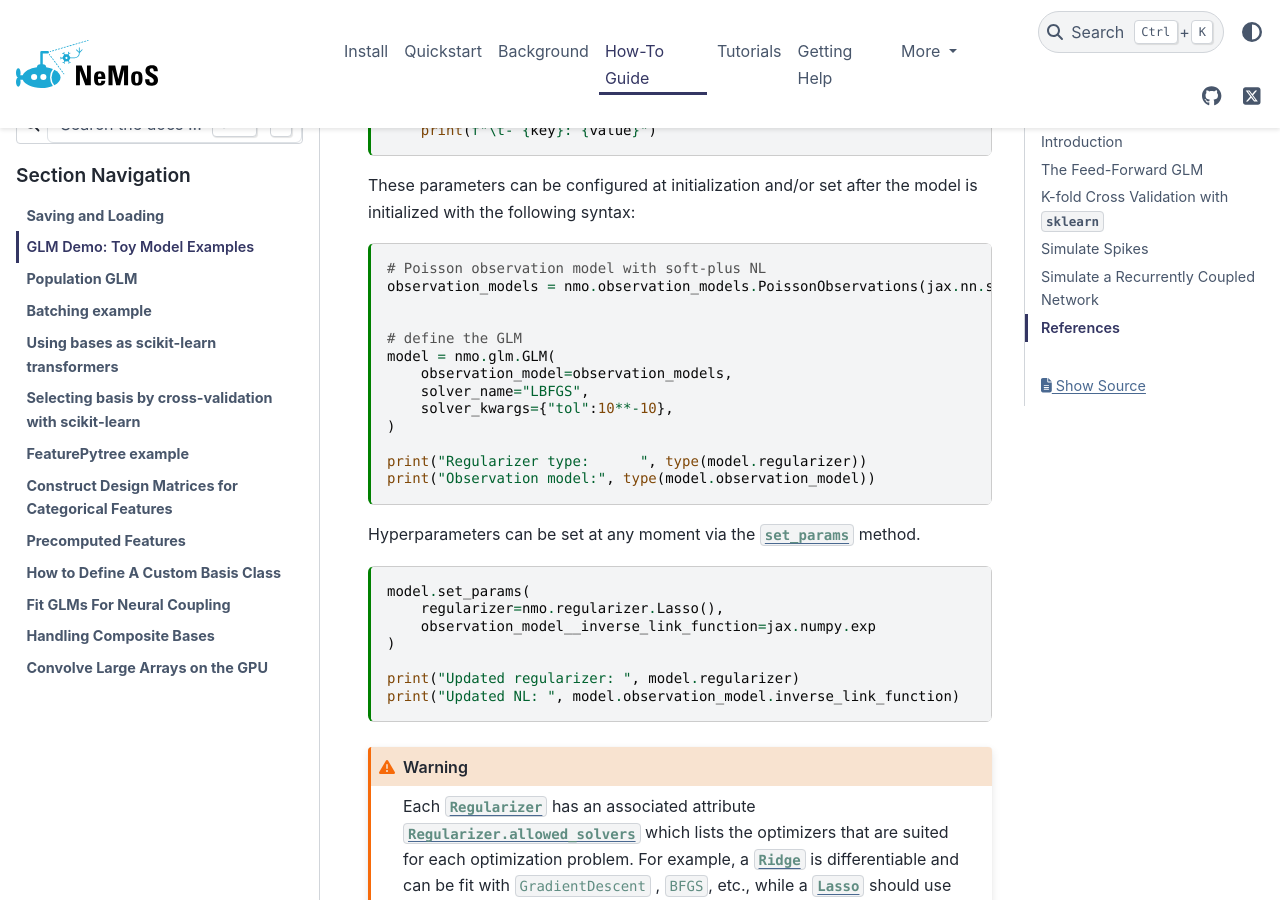
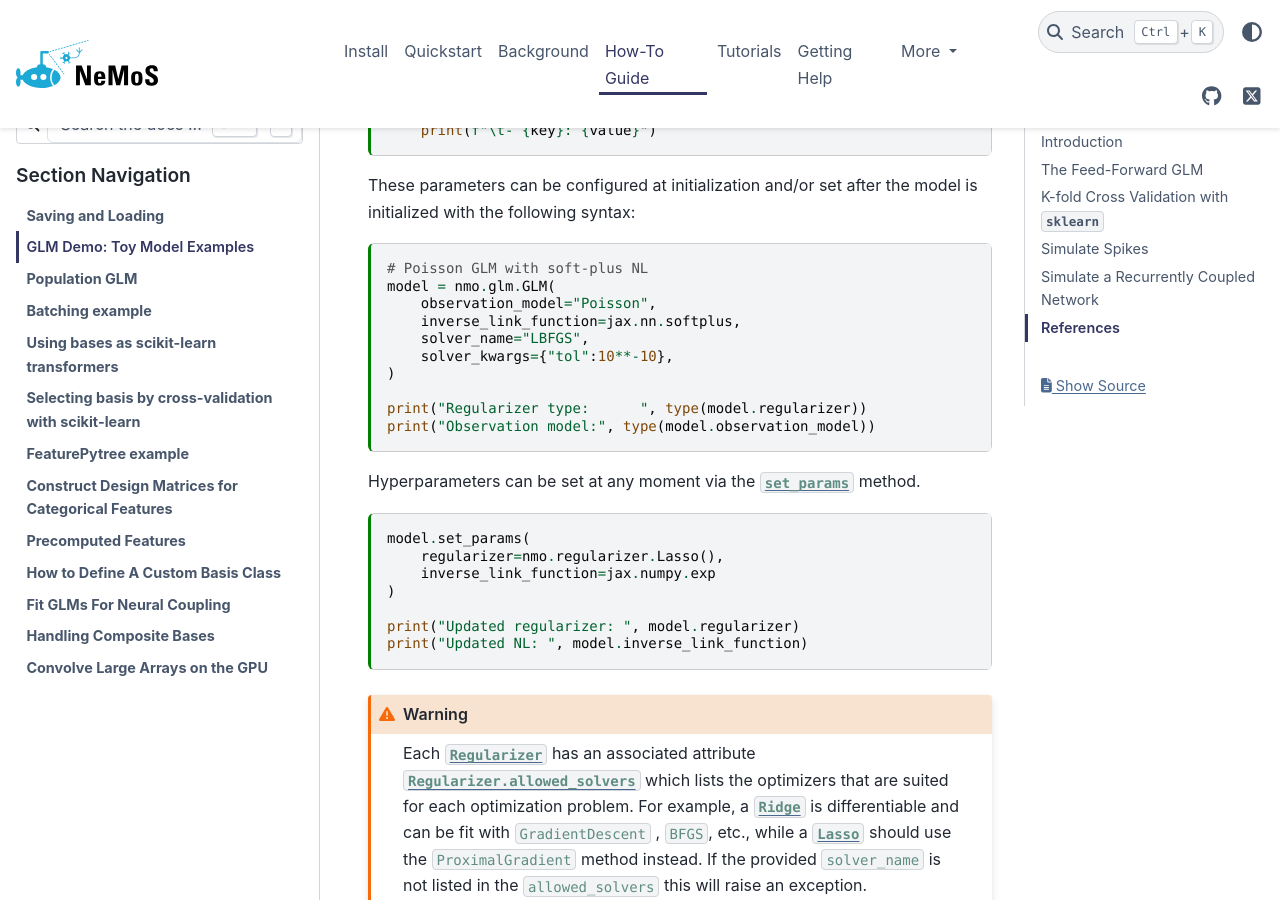
Before and after one commit to flatironinstitute/nemos, a Sphinx documentation site: the page built from docs/how_to_guide/plot_02_glm_demo.md, in a window 1280 px wide and 900 px high, scrolled down 2319 px. Built offline with Sphinx 7.4.7 and the PyData theme 0.15.4, drawn with Linux system fonts in a browser that asks for light colours.

Commit message:
fix docs

````diff
--- a/docs/how_to_guide/plot_02_glm_demo.md
+++ b/docs/how_to_guide/plot_02_glm_demo.md
@@ -135,13 +135,10 @@
 set after the model is initialized with the following syntax:
 
 ```{code-cell} ipython3
-# Poisson observation model with soft-plus NL
-observation_models = nmo.observation_models.PoissonObservations(jax.nn.softplus)
-
-
-# define the GLM
+# Poisson GLM with soft-plus NL
 model = nmo.glm.GLM(
-    observation_model=observation_models,
+    observation_model="Poisson",
+    inverse_link_function=jax.nn.softplus,
     solver_name="LBFGS",
     solver_kwargs={"tol":10**-10},
 )
@@ -155,11 +152,11 @@
 ```{code-cell} ipython3
 model.set_params(
     regularizer=nmo.regularizer.Lasso(),
-    observation_model__inverse_link_function=jax.numpy.exp
+    inverse_link_function=jax.numpy.exp
 )
 
 print("Updated regularizer: ", model.regularizer)
-print("Updated NL: ", model.observation_model.inverse_link_function)
+print("Updated NL: ", model.inverse_link_function)
 ```
 
 :::{warning}
````
Also changed, not shown: docs/developers_notes/05-observation_models.md (+2 -2 lines), docs/how_to_guide/plot_06_sklearn_pipeline_cv_demo.md (+2 -2 lines), docs/how_to_guide/save_and_load.md (+2 -3 lines), docs/tutorials/plot_06_calcium_imaging.md (+2 -1 lines).
